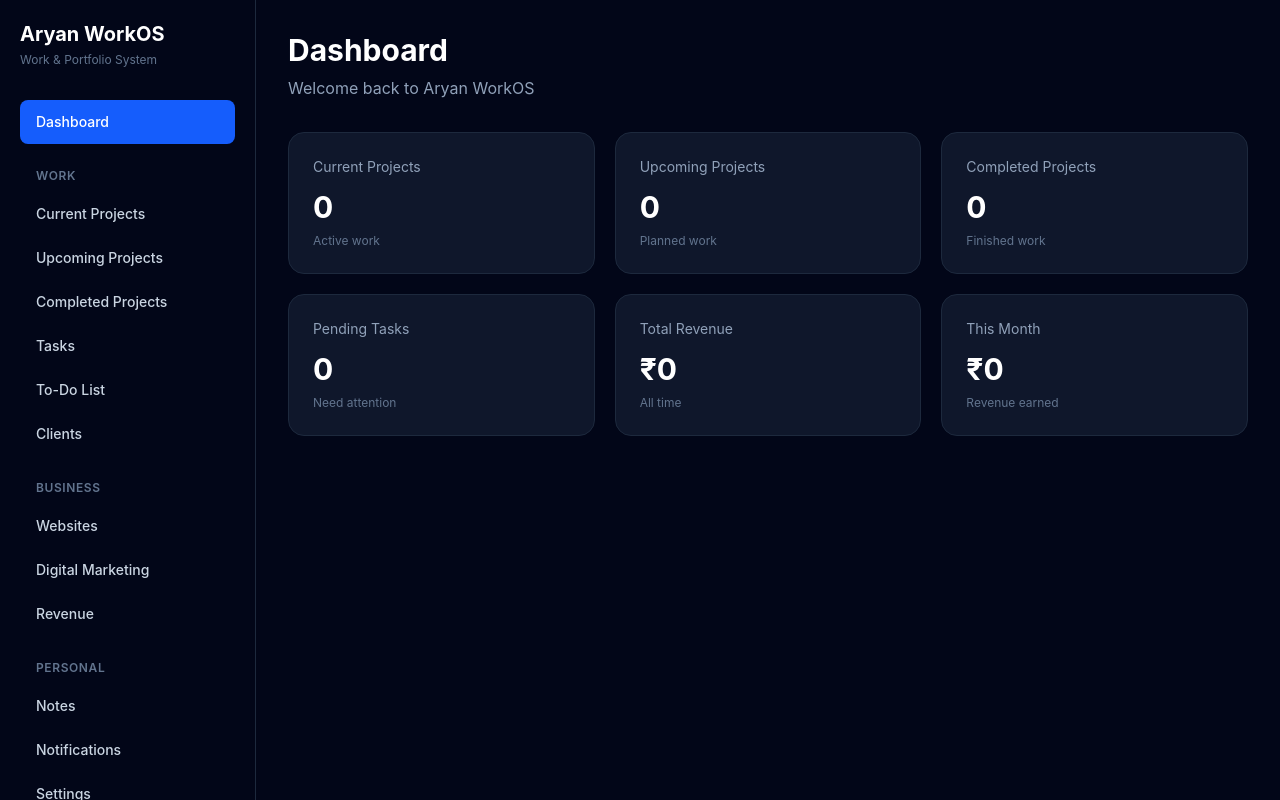
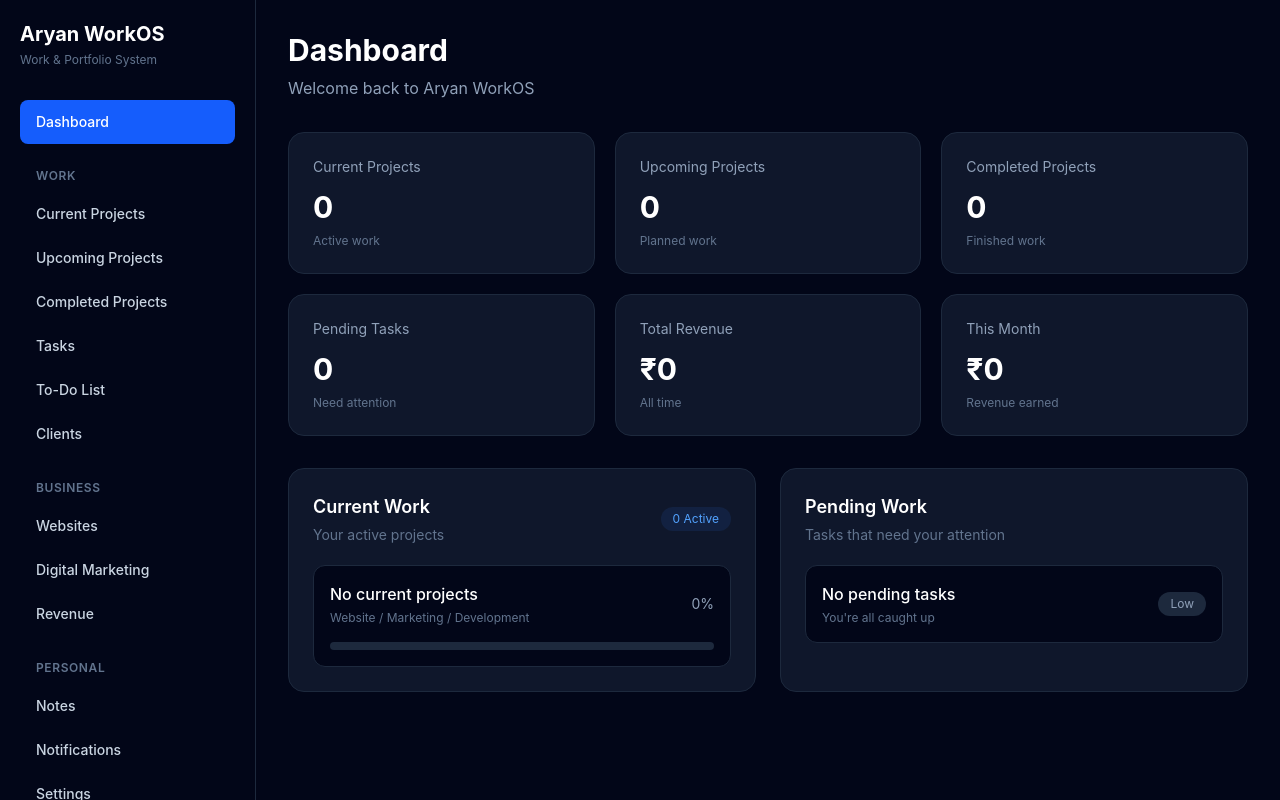
Before and after one commit to Aryan-Tyagi-Web/aryan-workos, a React (Vite) app in the folder frontend/: page /dashboard in a window 1280 px wide. Built offline with nearby package versions, Linux system fonts and the light colour scheme.

Commit message:
dashboard

```diff
--- a/frontend/src/pages/Dashboard.tsx
+++ b/frontend/src/pages/Dashboard.tsx
@@ -32,6 +32,22 @@ function Dashboard() {
     },
   ];
 
+  const currentWork = [
+    {
+      name: "No current projects",
+      type: "Website / Marketing / Development",
+      progress: 0,
+    },
+  ];
+
+  const pendingWork = [
+    {
+      title: "No pending tasks",
+      project: "You're all caught up",
+      priority: "Low",
+    },
+  ];
+
   return (
     <div className="min-h-screen bg-slate-950 p-8 text-white">
       {/* Header */}
@@ -61,6 +77,81 @@ function Dashboard() {
           </div>
         ))}
       </div>
+
+      {/* Work Overview */}
+      <div className="mt-8 grid grid-cols-1 gap-6 xl:grid-cols-2">
+        {/* Current Work */}
+        <section className="rounded-2xl border border-slate-800 bg-slate-900 p-6">
+          <div className="mb-5 flex items-center justify-between">
+            <div>
+              <h2 className="text-lg font-semibold">Current Work</h2>
+              <p className="mt-1 text-sm text-slate-500">
+                Your active projects
+              </p>
+            </div>
+
+            <span className="rounded-full bg-blue-500/10 px-3 py-1 text-xs text-blue-400">
+              0 Active
+            </span>
+          </div>
+
+          <div className="rounded-xl border border-slate-800 bg-slate-950 p-4">
+            {currentWork.map((work) => (
+              <div key={work.name}>
+                <div className="flex items-center justify-between">
+                  <div>
+                    <h3 className="font-medium">{work.name}</h3>
+                    <p className="mt-1 text-xs text-slate-500">
+                      {work.type}
+                    </p>
+                  </div>
+
+                  <span className="text-sm text-slate-400">
+                    {work.progress}%
+                  </span>
+                </div>
+
+                <div className="mt-4 h-2 overflow-hidden rounded-full bg-slate-800">
+                  <div
+                    className="h-full rounded-full bg-blue-600"
+                    style={{ width: `${work.progress}%` }}
+                  />
+                </div>
+              </div>
+            ))}
+          </div>
+        </section>
+
+        {/* Pending Work */}
+        <section className="rounded-2xl border border-slate-800 bg-slate-900 p-6">
+          <div className="mb-5">
+            <h2 className="text-lg font-semibold">Pending Work</h2>
+            <p className="mt-1 text-sm text-slate-500">
+              Tasks that need your attention
+            </p>
+          </div>
+
+          <div className="space-y-3">
+            {pendingWork.map((task) => (
+              <div
+                key={task.title}
+                className="flex items-center justify-between rounded-xl border border-slate-800 bg-slate-950 p-4"
+              >
+                <div>
+                  <h3 className="font-medium">{task.title}</h3>
+                  <p className="mt-1 text-xs text-slate-500">
+                    {task.project}
+                  </p>
+                </div>
+
+                <span className="rounded-full bg-slate-800 px-3 py-1 text-xs text-slate-400">
+                  {task.priority}
+                </span>
+              </div>
+            ))}
+          </div>
+        </section>
+      </div>
     </div>
   );
 }
```
